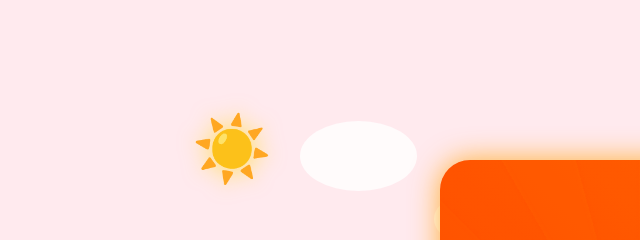
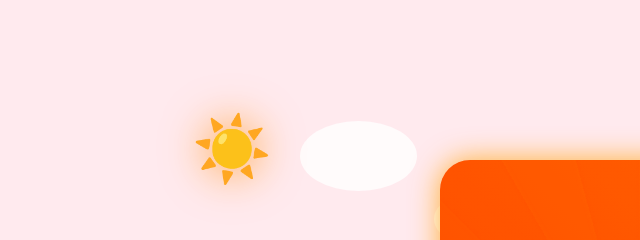
Before and after one commit to xuxiety/FireJumpers, a plain HTML site: page index.html in a window 1280 px wide. Shown: the top 240 px of the page, 0-640 px from the left. Drawn offline with Linux system fonts and the light colour scheme.

Commit message:
give sun a wildfire glow

```diff
--- a/index.html
+++ b/index.html
@@ -240,7 +240,7 @@
             left: 15%;
             font-size: 4rem;
             color: #FFD700;
-            text-shadow: 0 0 20px rgba(255, 215, 0, 0.5);
+            text-shadow: 0 0 40px rgba(255, 140, 0, 0.7);
             z-index: 1;
             animation: sun-bob 3s ease-in-out infinite;
         }
```
